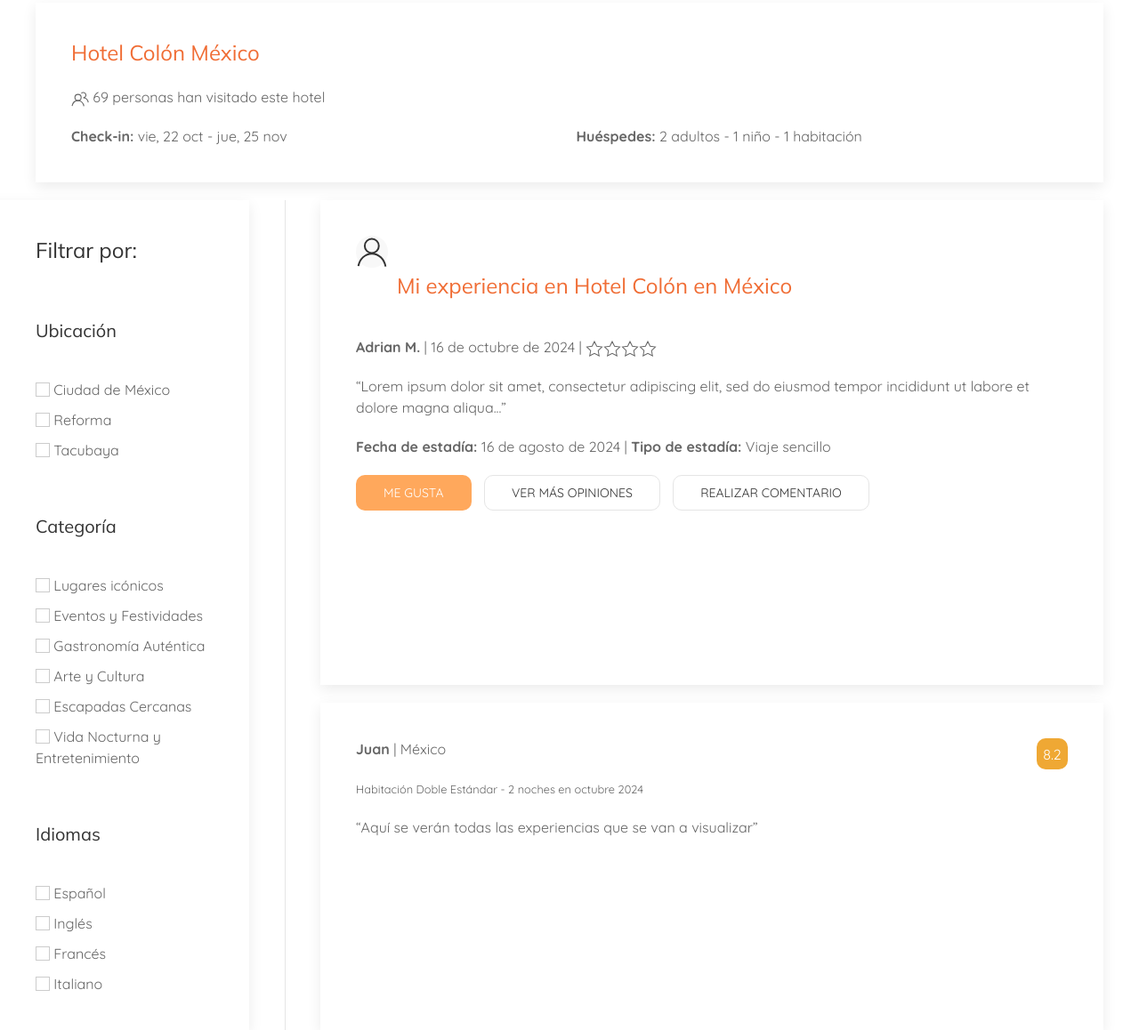
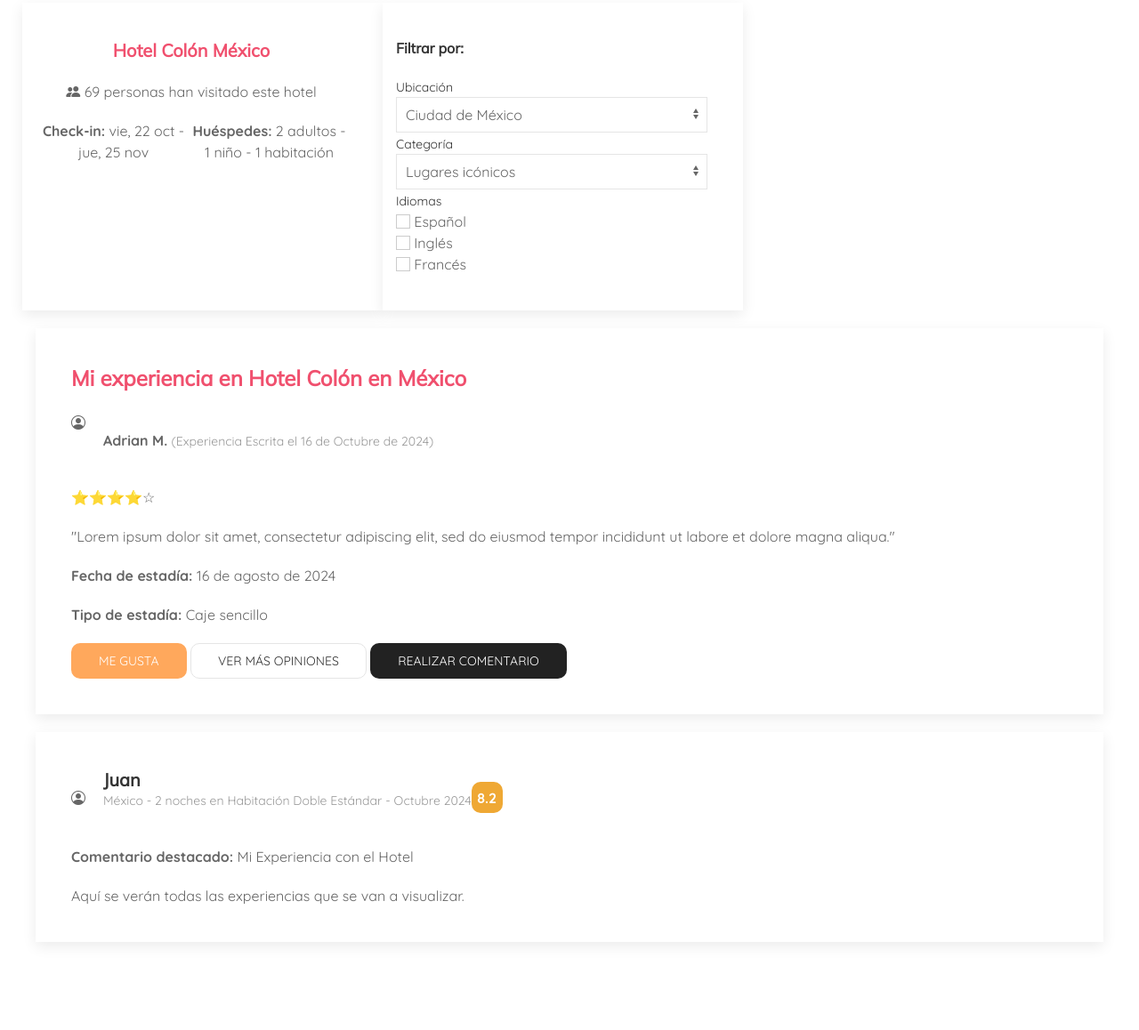
Before and after one commit to LoyaliZA/XploraViews, a website: page experiencia_vista copy.html in a window 1280 px wide. Shown: the part 173-1331 px from the top of the page at 89% size. After the commit the page ends 1252 px from the top, so only its background shows below. Drawn offline with nearby package versions, Linux system fonts and the light colour scheme.

Commit message:
prueba experiencia vista

```diff
--- a/experiencia_vista copy.html
+++ b/experiencia_vista copy.html
@@ -81,79 +81,85 @@
             </div>
         </div>
 
-        <main class="uk-container uk-margin-top">
-            <!-- Información resumida del hotel -->
-            <div class="uk-card uk-card-default uk-card-body uk-margin-bottom">
-                <h2 class="uk-card-title uk-text-primary">Hotel Colón México</h2>
-                <p><span uk-icon="icon: users"></span> 69 personas han visitado este hotel</p>
-                <div class="uk-grid-small uk-child-width-1-2@s uk-text-left" uk-grid>
+        <div class="uk-container uk-margin-top">
+            <!-- Información del Hotel -->
+            <div class="uk-grid-small uk-child-width-1-3@m uk-margin-bottom" uk-grid>
+                <div class="uk-card uk-card-default uk-card-body uk-text-center">
+                    <h4 class="uk-text-bold uk-text-danger">Hotel Colón México</h4>
+                    <p><i class="bi bi-people-fill"></i> 69 personas han visitado este hotel</p>
+                    <div class="uk-flex uk-flex-center uk-child-width-1-2@m">
                         <div>
-                        <strong>Check-in:</strong> vie, 22 oct - jue, 25 nov
+                            <p><strong>Check-in:</strong> vie, 22 oct - jue, 25 nov</p>
                         </div>
                         <div>
-                        <strong>Huéspedes:</strong> 2 adultos - 1 niño - 1 habitación
+                            <p><strong>Huéspedes:</strong> 2 adultos - 1 niño - 1 habitación</p>
                         </div>
                     </div>
                 </div>
 
-            <div class="uk-grid-divider uk-child-width-1-4@l uk-grid-match" uk-grid>
-                <!-- Sección de filtros -->
-                <aside class="uk-width-1-4@m uk-card uk-card-default uk-card-body">
-                    <h3>Filtrar por:</h3>
-                    <h4>Ubicación</h4>
-                    <ul class="uk-list">
-                        <li><label><input class="uk-checkbox" type="checkbox"> Ciudad de México</label></li>
-                        <li><label><input class="uk-checkbox" type="checkbox"> Reforma</label></li>
-                        <li><label><input class="uk-checkbox" type="checkbox"> Tacubaya</label></li>
-                    </ul>
-                    <h4>Categoría</h4>
-                    <ul class="uk-list">
-                        <li><label><input class="uk-checkbox" type="checkbox"> Lugares icónicos</label></li>
-                        <li><label><input class="uk-checkbox" type="checkbox"> Eventos y Festividades</label></li>
-                        <li><label><input class="uk-checkbox" type="checkbox"> Gastronomía Auténtica</label></li>
-                        <li><label><input class="uk-checkbox" type="checkbox"> Arte y Cultura</label></li>
-                        <li><label><input class="uk-checkbox" type="checkbox"> Escapadas Cercanas</label></li>
-                        <li><label><input class="uk-checkbox" type="checkbox"> Vida Nocturna y Entretenimiento</label></li>
-                    </ul>
-                    <h4>Idiomas</h4>
-                    <ul class="uk-list">
-                        <li><label><input class="uk-checkbox" type="checkbox"> Español</label></li>
-                        <li><label><input class="uk-checkbox" type="checkbox"> Inglés</label></li>
-                        <li><label><input class="uk-checkbox" type="checkbox"> Francés</label></li>
-                        <li><label><input class="uk-checkbox" type="checkbox"> Italiano</label></li>
-                    </ul>
-                </aside>
+                <!-- Filtros -->
+                <div class="uk-card uk-card-default uk-card-body">
+                    <h5 class="uk-text-bold">Filtrar por:</h5>
+                    <form>
+                        <label class="uk-form-label">Ubicación</label>
+                        <select class="uk-select">
+                            <option>Ciudad de México</option>
+                            <option>Reforma</option>
+                            <option>Tacubaya</option>
+                        </select>
 
-                <!-- Sección principal de experiencias -->
-                <section class="uk-width-expand@m">
-                    <div class="uk-card uk-card-default uk-card-body uk-margin-bottom">
-                        <div class="uk-flex">
-                            <span class="uk-icon-button uk-margin-small-right" uk-icon="icon: user; ratio: 2"></span>
-                            <h3 class="uk-text-primary">Mi experiencia en Hotel Colón en México</h3>
+                        <label class="uk-form-label">Categoría</label>
+                        <select class="uk-select">
+                            <option>Lugares icónicos</option>
+                            <option>Eventos y Festividades</option>
+                            <option>Gastronomía Auténtica</option>
+                            <option>Arte y Cultura</option>
+                            <option>Escapadas Cercanas</option>
+                            <option>Vida Nocturna y Entretenimiento</option>
+                        </select>
+
+                        <label class="uk-form-label">Idiomas</label>
+                        <div>
+                            <label><input class="uk-checkbox" type="checkbox"> Español</label><br>
+                            <label><input class="uk-checkbox" type="checkbox"> Inglés</label><br>
+                            <label><input class="uk-checkbox" type="checkbox"> Francés</label>
                         </div>
-                        <p><strong>Adrian M.</strong> | 16 de octubre de 2024 | <span uk-icon="star"></span><span uk-icon="star"></span><span uk-icon="star"></span><span uk-icon="star"></span><span uk-icon="star-half"></span></p>
-                        <p>“Lorem ipsum dolor sit amet, consectetur adipiscing elit, sed do eiusmod tempor incididunt ut labore et dolore magna aliqua...”</p>
-                        <p><strong>Fecha de estadía:</strong> 16 de agosto de 2024 | <strong>Tipo de estadía:</strong> Viaje sencillo</p>
-                        <button class="uk-button uk-button-primary uk-margin-small-right">Me gusta</button>
-                        <button class="uk-button uk-button-default">Ver más opiniones</button>
-                        <button class="uk-button uk-button-default uk-margin-small-left">Realizar comentario</button>
+                    </form>
+                </div>
             </div>
 
-                    <!-- Reseñas adicionales -->
-                    <div class="uk-card uk-card-default uk-card-body">
-                        <div class="uk-flex uk-flex-between">
-                            <div>
-                                <p><strong>Juan</strong> | México</p>
-                                <p><small>Habitación Doble Estándar - 2 noches en octubre 2024</small></p>
-                                <p>“Aquí se verán todas las experiencias que se van a visualizar”</p>
+            <!-- Experiencia Principal -->
+            <div class="uk-card uk-card-default uk-card-body uk-margin-bottom">
+                <h3 class="uk-text-bold uk-text-danger">Mi experiencia en Hotel Colón en México</h3>
+                <div class="uk-flex">
+                    <i class="bi bi-person-circle uk-margin-right"></i>
+                    <p><strong>Adrian M.</strong> <span class="uk-text-small uk-text-muted">(Experiencia Escrita el 16 de Octubre de 2024)</span></p>
                 </div>
-                            <span class="uk-badge">8.2</span>
+                <p>⭐⭐⭐⭐☆</p>
+                <p>"Lorem ipsum dolor sit amet, consectetur adipiscing elit, sed do eiusmod tempor incididunt ut labore et dolore magna aliqua."</p>
+                <p><strong>Fecha de estadía:</strong> 16 de agosto de 2024</p>
+                <p><strong>Tipo de estadía:</strong> Caje sencillo</p>
+                <div class="uk-margin-top">
+                    <button class="uk-button uk-button-primary">Me gusta</button>
+                    <button class="uk-button uk-button-default">Ver más opiniones</button>
+                    <button class="uk-button uk-button-secondary">Realizar Comentario</button>
                 </div>
             </div>
-                </section>
+
+            <!-- Reseñas Adicionales -->
+            <div class="uk-card uk-card-default uk-card-body uk-margin-bottom">
+                <div class="uk-flex uk-flex-middle uk-margin-small-bottom">
+                    <i class="bi bi-person-circle uk-margin-right"></i>
+                    <div>
+                        <h4 class="uk-text-bold uk-margin-remove-bottom">Juan</h4>
+                        <p class="uk-text-meta uk-margin-remove-top">México - 2 noches en Habitación Doble Estándar - Octubre 2024</p>
                     </div>
-        </main>
-
+                    <span class="uk-badge uk-background-warning uk-text-bold">8.2</span>
+                </div>
+                <p><strong>Comentario destacado:</strong> Mi Experiencia con el Hotel</p>
+                <p>Aquí se verán todas las experiencias que se van a visualizar.</p>
+            </div>
+        </div>
         <!-- Sripts -->
         <script src="js/uikit.min.js"></script>
         <script src="js/uikit-icons.min.js"></script>
```
Lines whose indentation alone changed are shown as unchanged.
